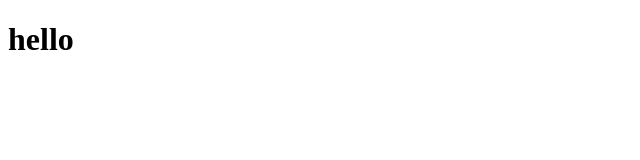
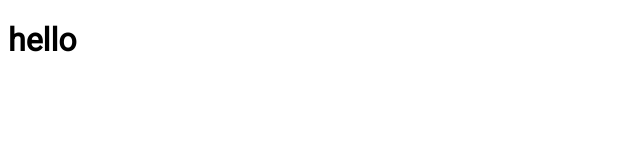
Before and after one commit to g-n-x/react-simple-login-page, a React (Create React App) app: page / in a window 1280 px wide. Shown: the top 160 px of the page, without its empty margins (0-640 px from the left). Built offline with nearby package versions, Linux system fonts and the light colour scheme.

Commit message:
feat: add default font Roboto

```diff
--- a/public/index.html
+++ b/public/index.html
@@ -5,6 +5,9 @@
     <link rel="icon" href="%PUBLIC_URL%/favicon.ico" />
     <meta name="viewport" content="width=device-width, initial-scale=1" />
     <title>Login</title>
+    <link rel="preconnect" href="https://fonts.googleapis.com">
+    <link rel="preconnect" href="https://fonts.gstatic.com" crossorigin>
+    <link href="https://fonts.googleapis.com/css2?family=Roboto&display=swap" rel="stylesheet">
   </head>
   <body>
     <noscript>You need to enable JavaScript to run this app.</noscript>
--- a/src/App.js
+++ b/src/App.js
@@ -1,4 +1,5 @@
 import Login from './pages/Login'
+import './styles/global.css'
 
 function App() {
   return (
--- /dev/null
+++ b/src/styles/global.css
@@ -0,0 +1,3 @@
+html {
+  font-family: 'Roboto', sans-serif;
+}
```
